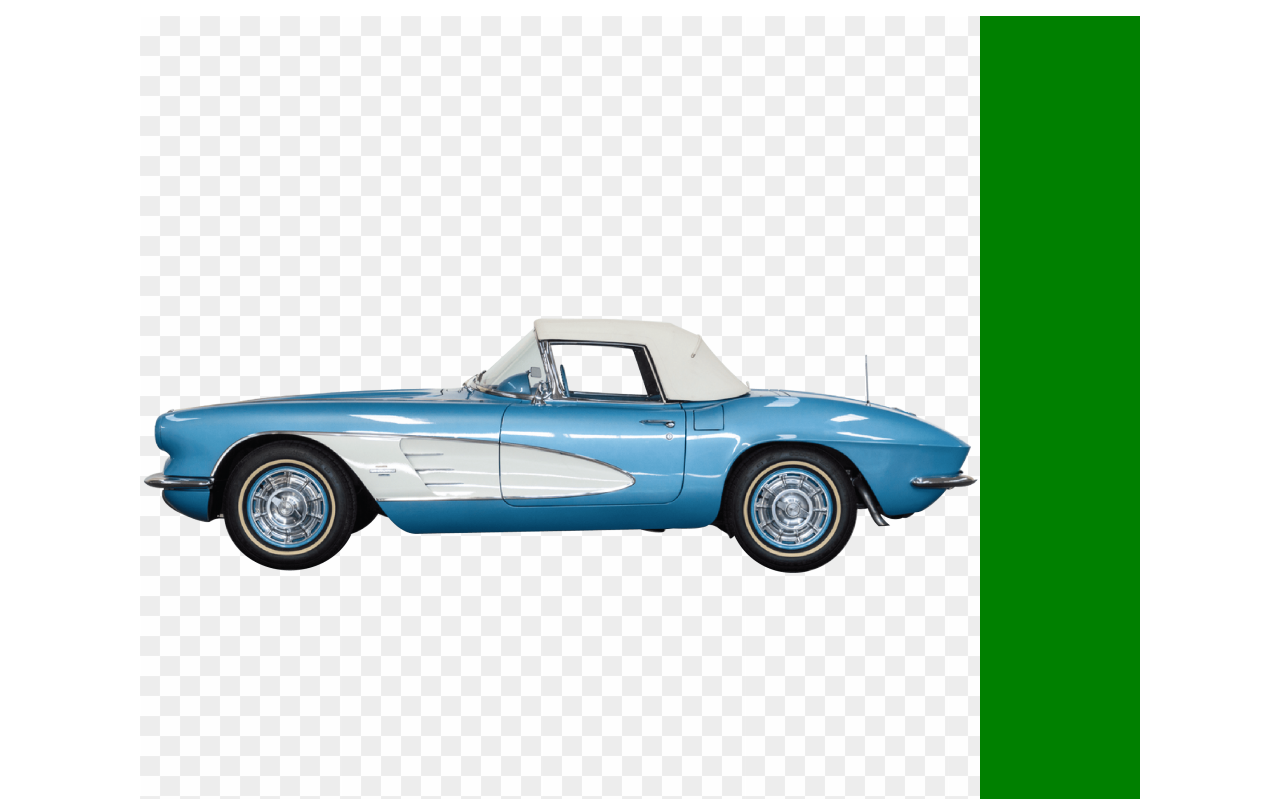
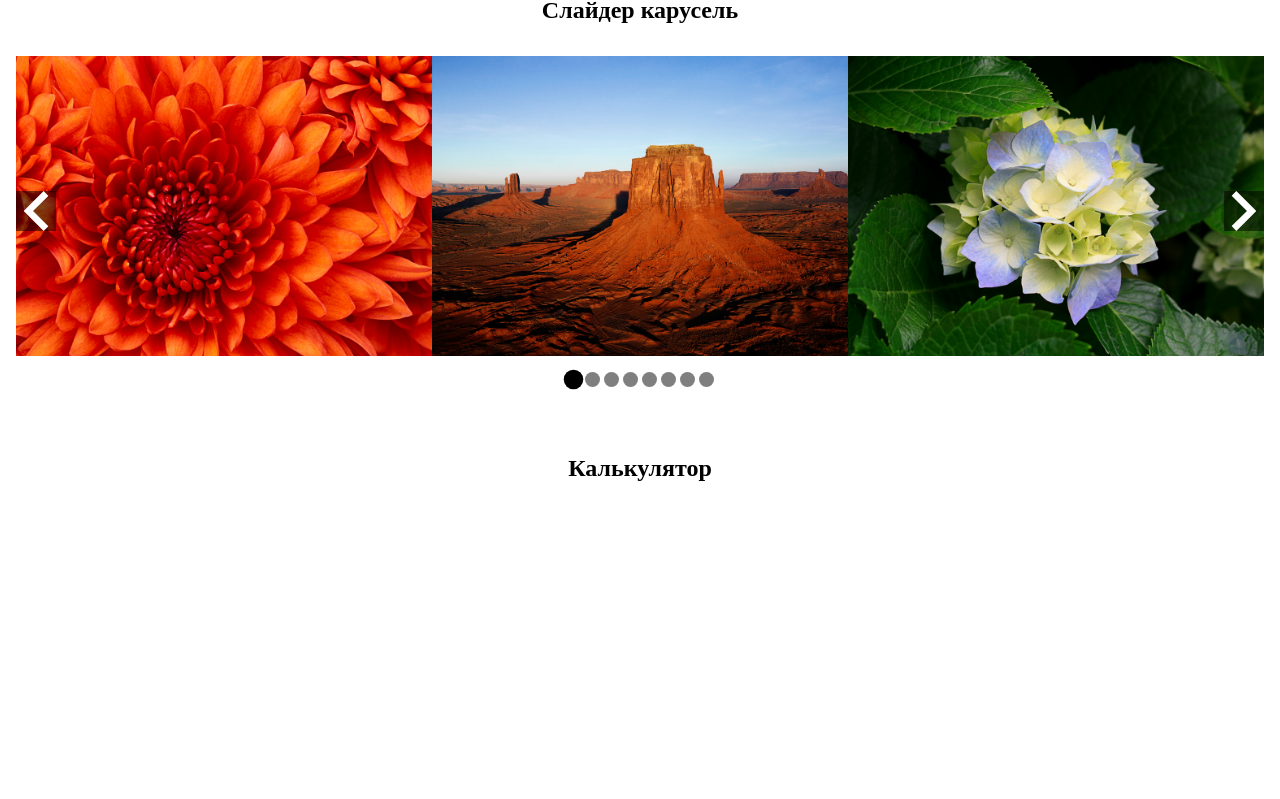
Before and after one commit to SashaOK47/WD-javascript, a website built with webpack: page src/index.html in a window 1280 px wide. Shown: the part 104-903 px from the top of the page. After the commit the page ends 800 px from the top, so only its background shows below. Built offline with nearby package versions, Linux system fonts and the light colour scheme.

Commit message:
JS-1: - made a carousel slider

```diff
--- /dev/null
+++ b/src/css/core.css
@@ -0,0 +1,23 @@
+*,
+*::before,
+*::after {
+    margin: 0;
+    padding: 0;
+    box-sizing: border-box;
+}
+body {
+    font-size: 16px;
+}
+.container {
+    max-width: 83rem;
+    width: 100%;
+    margin: 0 auto;
+    padding: 0 1rem;
+  }
+  .title {
+      text-align: center;
+      margin-bottom: 2rem;
+  }
+  .section {
+      padding: 2rem 0;
+  }
--- a/src/css/slider.css
+++ b/src/css/slider.css
@@ -1,3 +1,76 @@
 .slider {
-    background-color: green;
+  overflow: hidden;
+  position: relative;
 }
+
+.slider__wrapper {
+    position: relative;
+    display: flex;
+    background-color: yellow;
+    transition: .5s;
+    left: 0;
+  }
+
+  .slider__item {
+      height: 300px;
+  }
+  .slider__item img {
+    width: 100%;
+    height: 100%;
+    object-fit: cover;
+}
+.slider-btn {
+  display: inline-block;
+  position: absolute;
+  top: 45%;
+  width: 40px;
+  height: 40px;
+  background: none;
+  border: 0;
+  cursor: pointer;
+}
+.slider-btn__img {
+  width: 100%;
+  height: 100%;
+}
+
+.slider-btn--next {
+  right: 0;
+}
+.slider-btn--prev {
+  transform: rotate(180deg);
+  left: 0;
+}
+.slider-btn__img {
+  background-color: rgba(0, 0, 0, .5);
+}
+.dots {
+  margin-top: 1rem;
+  text-align: center;
+}
+
+.dot {
+    display: inline-block;
+    width: 15px;
+    height: 15px;
+    border-radius: 50%;
+    background-color: rgba(0, 0, 0, .5);
+    transition: .5s;
+    cursor: pointer;
+}
+.dot.dot--active {
+    transform: scale(1.3);
+    background-color: #000;
+}
+
+@media(max-width: 768px) {
+  .slider {
+    overflow-x: auto;
+  }
+  .slider-btn {
+    display: none;
+  }
+  .dots {
+    display: none;
+  }
+}
--- a/src/css/style.css
+++ b/src/css/style.css
@@ -1,10 +1,2 @@
+@import './core.css';
 @import './slider.css';
-.container {
-    padding-top: 2rem;
-    max-width: 1000px;
-    margin: 0 auto;
-}
-
-h1 {
-    text-align: center;
-}
--- a/src/index.html
+++ b/src/index.html
@@ -7,11 +7,64 @@
     <title>Webpack</title>
   </head>
   <body>
-    <div class="container">
-      <h1>Webpack Course!</h1>
-      <div class="slider">
-        <img src="img/slide-2.png" alt="">
+    <heade class="header">
+      <h1 class="header__title title">WD-Javascript</h1>
+    </heade>
+    <main class="main">
+      <div class="container">
+        <section class="slider-carousel section">
+          <h2 class="slider-carousel__title title">Слайдер карусель</h2>
+          <div class="slider">
+            <div class="slider__wrapper">
+              <div class="slider__item">
+                <img src="img/slide-1.jpg" alt="">
+              </div>
+              <div class="slider__item">
+                <img src="img/slide-2.jpg" alt="">
+              </div>
+              <div class="slider__item">
+                <img src="img/slide-3.jpg" alt="">
+              </div>
+              <div class="slider__item">
+                <img src="img/slide-4.jpg" alt="">
+              </div>
+              <div class="slider__item">
+                <img src="img/slide-5.jpg" alt="">
+              </div>
+              <div class="slider__item">
+                <img src="img/slide-6.jpg" alt="">
+              </div>
+              <div class="slider__item">
+                <img src="img/slide-7.jpg" alt="">
+              </div>
+              <div class="slider__item">
+                <img src="img/slide-8.jpg" alt="">
+              </div>
+            </div>
+            <div class="slider__buttons">
+              <button class="slider-btn slider-btn--prev">
+                <img class="slider-btn__img" src="./img/arrow.svg" alt="Стрелка назад">
+              </button>
+              <button class="slider-btn slider-btn--next">
+                <img class="slider-btn__img" src="./img/arrow.svg" alt="Стрелка вперёд">
+              </button>
+            </div>
+          </div>
+          <div class="dots">
+            <span class="dot dot--active"></span>
+            <span class="dot"></span>
+            <span class="dot"></span>
+            <span class="dot"></span>
+            <span class="dot"></span>
+            <span class="dot"></span>
+            <span class="dot"></span>
+            <span class="dot"></span>
+          </div>
+        </section>
+        <section class="calc section">
+          <h2 class="calc__title title">Калькулятор</h2>
+        </section>
       </div>
-    </div>
+    </main>
   </body>
 </html>
--- a/src/js/slider.js
+++ b/src/js/slider.js
@@ -1 +1,55 @@
-console.log(3);
+const slider = document.querySelector('.slider');
+const sliderWrapper = document.querySelector('.slider__wrapper');
+const sliderItems = document.querySelectorAll('.slider__item');
+const nextBtn = document.querySelector('.slider-btn--next');
+const prevBtn = document.querySelector('.slider-btn--prev');
+const dots = document.querySelectorAll('.dot');
+let slideShow = 3;
+let position = 0;
+let index = 0;
+
+const itemWidth = slider.offsetWidth / slideShow; // ширина каждого слайда
+sliderItems.forEach(item => item.style.minWidth = itemWidth + 'px');
+
+
+const nextSlide = () => {
+    if(position < itemWidth * (sliderItems.length - slideShow)) {
+        position += itemWidth;
+        index++;
+    } else {
+        position = 0;
+        index = 0;
+    }
+    sliderWrapper.style.left = -position + 'px';
+    activeDot(index);
+}
+const prevSlide = () => {
+  console.log('prev');
+    if(position > 0) {
+        position -= itemWidth;
+        index--;
+    } else {
+        position = itemWidth * (sliderItems.length - slideShow);
+        index = (sliderItems.length - slideShow);
+    }
+    sliderWrapper.style.left = -position + 'px';
+    activeDot(index);
+}
+
+const activeDot = index => {
+    for(let dot of dots) {
+        dot.classList.remove('dot--active');
+    }
+    dots[index].classList.add('dot--active');
+}
+dots.forEach((dot, dotIndex) => {
+    dot.addEventListener('click', () => {
+        position = itemWidth * dotIndex;
+        sliderWrapper.style.left = -position + 'px';
+        index = dotIndex;
+        activeDot(index);
+    })
+});
+
+nextBtn.addEventListener('click', nextSlide);
+prevBtn.addEventListener('click', prevSlide);
```
Also changed, not shown: src/img/arrow.svg (added), src/img/slide-1.jpg (added), src/img/slide-1.png (deleted), src/img/slide-2.jpg (added), src/img/slide-2.png (deleted), src/img/slide-3.jpg (added), src/img/slide-3.png (deleted), src/img/slide-4.jpg (added), src/img/slide-4.png (deleted), src/img/slide-5.jpg (added), src/img/slide-5.png (deleted), src/img/slide-6.jpg (added), src/img/slide-7.jpg (added), src/img/slide-8.jpg (added).
